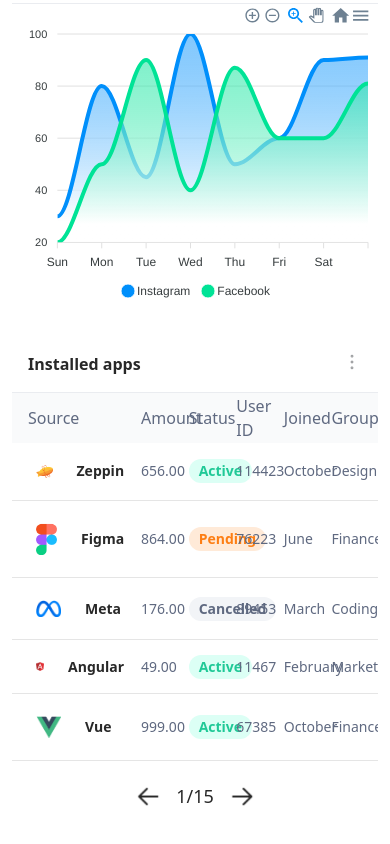
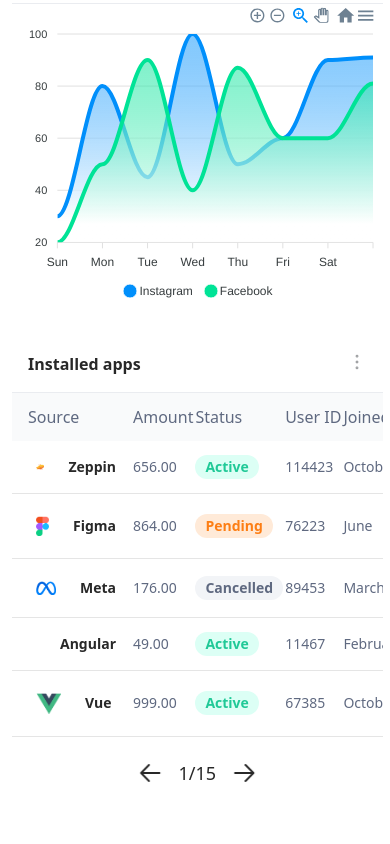
Before and after one commit to sd012gfhkhhvh/assesments, a React (Vite) app in the folder task-3/frontend/: page / in a window 390 px wide. Shown: the part 1052-1896 px from the top of the page. Built offline with nearby package versions, Linux system fonts and the light colour scheme.

Commit message:
added horizontal scroll in the table in mobile view

```diff
--- a/task-3/frontend/src/components/custom/Table.tsx
+++ b/task-3/frontend/src/components/custom/Table.tsx
@@ -14,12 +14,14 @@
 export const Table = () => {
   const [data] = useState(tableData);
   return (
+    <div className="w-[95vw] md:w-full">
       <ChartWrapper>
-      <div className="">
+        <>
           <Header header_text={"Installed apps"} />
-        {/* table-start */}
-        <div className="overflow-x-scroll md:overflow-hidden">
-          <table className="table-fixed w-full">
+          {/* ----------- table-start ---------- */}
+          {/* table-wrapper */}
+          <div className="overflow-x-auto block whitespace-nowrap md:whitespace-normal md:overflow-hidden">
+            <table className="md:table-fixed md:w-full w-full">
               {/* table-header */}
               <tr className="text-[#5F6980] bg-[#F9FAFB]">
                 <td className="px-4 py-3 w-[35%] md:w-fit">Source</td>
@@ -56,8 +58,9 @@
               <img src={rightArrow} width={"32px"} height={"32px"} alt="icon" />
             </button>
           </div>
+        </>
+      </ChartWrapper>
     </div>
-    </ChartWrapper>
   );
 };
 
@@ -109,7 +112,10 @@
       </td>
       <td className="text-[#5F6980]">{amount}</td>
       <td className="text-[#5F6980]">
-        <div className="rounded-full px-[10px] py-[2px] w-fit font-semibold" style={{ color: `${color}`, background: `${bgColor}` }}>
+        <div
+          className="rounded-full px-[10px] py-[2px] w-fit font-semibold"
+          style={{ color: `${color}`, background: `${bgColor}` }}
+        >
           {status}
         </div>
       </td>
```
Lines whose indentation alone changed are shown as unchanged.
